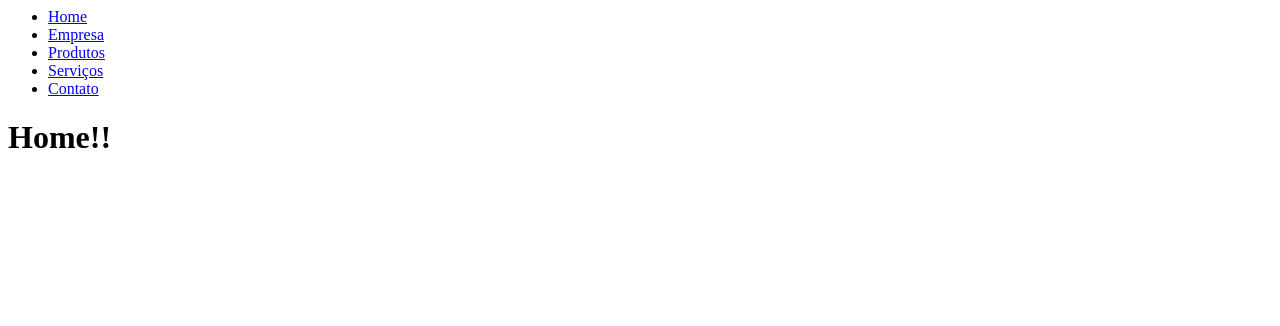
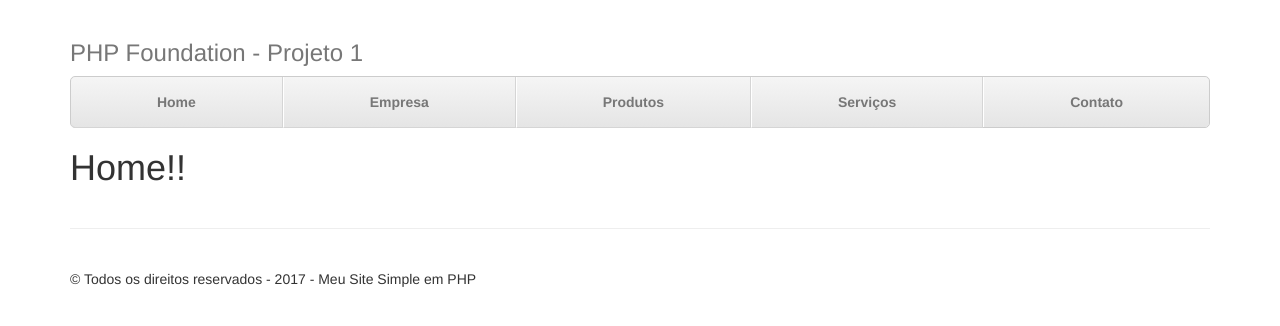
Before and after one commit to franciscorjr/phpFoundationProjFase1, a PHP site: page /index.php?arquivo=home.php in a window 1280 px wide. Shown: the top 326 px of the page. Run offline with PHP 8.4, Linux system fonts and the light colour scheme.

Commit message:
Adicionando Bootstrap ao Menu e criando a função pegaInfoData

```diff
--- /dev/null
+++ b/assets/css/ie10-viewport-bug-workaround.css
@@ -0,0 +1,13 @@
+/*!
+ * IE10 viewport hack for Surface/desktop Windows 8 bug
+ * Copyright 2014-2015 Twitter, Inc.
+ * Licensed under MIT (https://github.com/twbs/bootstrap/blob/master/LICENSE)
+ */
+
+/*
+ * See the Getting Started docs for more information:
+ * http://getbootstrap.com/getting-started/#support-ie10-width
+ */
+@-ms-viewport     { width: device-width; }
+@-o-viewport      { width: device-width; }
+@viewport         { width: device-width; }
--- /dev/null
+++ b/assets/css/justified-nav.css
@@ -0,0 +1,88 @@
+body {
+  padding-top: 20px;
+}
+
+.footer {
+  padding-top: 40px;
+  padding-bottom: 40px;
+  margin-top: 40px;
+  border-top: 1px solid #eee;
+}
+
+/* Main marketing message and sign up button */
+.jumbotron {
+  text-align: center;
+  background-color: transparent;
+}
+.jumbotron .btn {
+  padding: 14px 24px;
+  font-size: 21px;
+}
+
+/* Customize the nav-justified links to be fill the entire space of the .navbar */
+
+.nav-justified {
+  background-color: #eee;
+  border: 1px solid #ccc;
+  border-radius: 5px;
+}
+.nav-justified > li > a {
+  padding-top: 15px;
+  padding-bottom: 15px;
+  margin-bottom: 0;
+  font-weight: bold;
+  color: #777;
+  text-align: center;
+  background-color: #e5e5e5; /* Old browsers */
+  background-image: -webkit-gradient(linear, left top, left bottom, from(#f5f5f5), to(#e5e5e5));
+  background-image: -webkit-linear-gradient(top, #f5f5f5 0%, #e5e5e5 100%);
+  background-image:      -o-linear-gradient(top, #f5f5f5 0%, #e5e5e5 100%);
+  background-image:         linear-gradient(to bottom, #f5f5f5 0%,#e5e5e5 100%);
+  filter: progid:DXImageTransform.Microsoft.gradient( startColorstr='#f5f5f5', endColorstr='#e5e5e5',GradientType=0 ); /* IE6-9 */
+  background-repeat: repeat-x; /* Repeat the gradient */
+  border-bottom: 1px solid #d5d5d5;
+}
+.nav-justified > .active > a,
+.nav-justified > .active > a:hover,
+.nav-justified > .active > a:focus {
+  background-color: #ddd;
+  background-image: none;
+  -webkit-box-shadow: inset 0 3px 7px rgba(0,0,0,.15);
+          box-shadow: inset 0 3px 7px rgba(0,0,0,.15);
+}
+.nav-justified > li:first-child > a {
+  border-radius: 5px 5px 0 0;
+}
+.nav-justified > li:last-child > a {
+  border-bottom: 0;
+  border-radius: 0 0 5px 5px;
+}
+
+@media (min-width: 768px) {
+  .nav-justified {
+    max-height: 52px;
+  }
+  .nav-justified > li > a {
+    border-right: 1px solid #d5d5d5;
+    border-left: 1px solid #fff;
+  }
+  .nav-justified > li:first-child > a {
+    border-left: 0;
+    border-radius: 5px 0 0 5px;
+  }
+  .nav-justified > li:last-child > a {
+    border-right: 0;
+    border-radius: 0 5px 5px 0;
+  }
+}
+
+/* Responsive: Portrait tablets and up */
+@media screen and (min-width: 768px) {
+  /* Remove the padding we set earlier */
+  .masthead,
+  .marketing,
+  .footer {
+    padding-right: 0;
+    padding-left: 0;
+  }
+}
--- /dev/null
+++ b/assets/js/ie10-viewport-bug-workaround.js
@@ -0,0 +1,23 @@
+/*!
+ * IE10 viewport hack for Surface/desktop Windows 8 bug
+ * Copyright 2014-2015 Twitter, Inc.
+ * Licensed under MIT (https://github.com/twbs/bootstrap/blob/master/LICENSE)
+ */
+
+// See the Getting Started docs for more information:
+// http://getbootstrap.com/getting-started/#support-ie10-width
+
+(function () {
+  'use strict';
+
+  if (navigator.userAgent.match(/IEMobile\/10\.0/)) {
+    var msViewportStyle = document.createElement('style')
+    msViewportStyle.appendChild(
+      document.createTextNode(
+        '@-ms-viewport{width:auto!important}'
+      )
+    )
+    document.querySelector('head').appendChild(msViewportStyle)
+  }
+
+})();
--- a/footer.php
+++ b/footer.php
@@ -1,2 +1,12 @@
+<!-- Site footer -->
+<footer class="footer">
+    <p>&copy; Todos os direitos reservados - <?php echo pegaInfoData('Y'); ?> - Meu Site Simple em PHP</p>
+</footer>
+
+</div> <!-- /container -->
+
+
+<!-- IE10 viewport hack for Surface/desktop Windows 8 bug -->
+<script src="assets/js/ie10-viewport-bug-workaround.js"></script>
 </body>
 </html>
--- a/header.php
+++ b/header.php
@@ -1,4 +1,22 @@
-<html>
+<!DOCTYPE html>
+<html lang="pt-br">
     <head>
+        <meta charset="utf-8">
+        <meta http-equiv="X-UA-Compatible" content="IE=edge">
+        <meta name="viewport" content="width=device-width, initial-scale=1">
+        <!-- The above 3 meta tags *must* come first in the head; any other head content must come *after* these tags -->
+        <meta name="description" content="">
+        <meta name="author" content="">
+        <link rel="icon" href="../../favicon.ico">
+
         <title>Meu Site Simples em PHP</title>
+
+        <!-- Bootstrap core CSS -->
+        <link href="assets/css/bootstrap.min.css" rel="stylesheet">
+
+        <!-- IE10 viewport hack for Surface/desktop Windows 8 bug -->
+        <link href="assets/css/ie10-viewport-bug-workaround.css" rel="stylesheet">
+
+        <!-- Custom styles for this template -->
+        <link href="assets/css/justified-nav.css" rel="stylesheet">
     </head>
--- a/index.php
+++ b/index.php
@@ -1,4 +1,7 @@
-<?php require_once("header.php"); ?>
-<?php require_once("menu.php"); ?>
-<?php require_once($_GET["arquivo"]); ?>
-<?php require_once("footer.php"); ?>
+<?php
+require_once("myPHPFunctions.php");
+require_once("header.php");
+require_once("menu.php");
+require_once($_GET["arquivo"]);
+require_once("footer.php");
+?>
--- a/menu.php
+++ b/menu.php
@@ -1,10 +1,17 @@
 <body>
-<div>
-    <ul>
+    <div class="container">
+
+        <!-- The justified navigation menu is meant for single line per list item.
+             Multiple lines will require custom code not provided by Bootstrap. -->
+        <div class="masthead">
+            <h3 class="text-muted">PHP Foundation - Projeto 1</h3>
+            <nav>
+                <ul class="nav nav-justified">
                     <li><a href="index.php?arquivo=home.php">Home</a> </li>
                     <li><a href="index.php?arquivo=empresa.php">Empresa</a> </li>
                     <li><a href="index.php?arquivo=produto.php">Produtos</a> </li>
                     <li><a href="index.php?arquivo=servico.php">Serviços</a> </li>
                     <li><a href="index.php?arquivo=contato.php">Contato</a> </li>
                 </ul>
+            </nav>
         </div>
--- /dev/null
+++ b/myPHPFunctions.php
@@ -0,0 +1,7 @@
+<?php
+
+date_default_timezone_set('America/Manaus');
+
+function pegaInfoData($var) {
+    return date($var);
+}
```
Also changed, not shown: assets/js/ie-emulation-modes-warning.js (added, +51 -0 lines), assets/js/ie8-responsive-file-warning.js (added, +13 -0 lines). Lines whose indentation alone changed are shown as unchanged.
